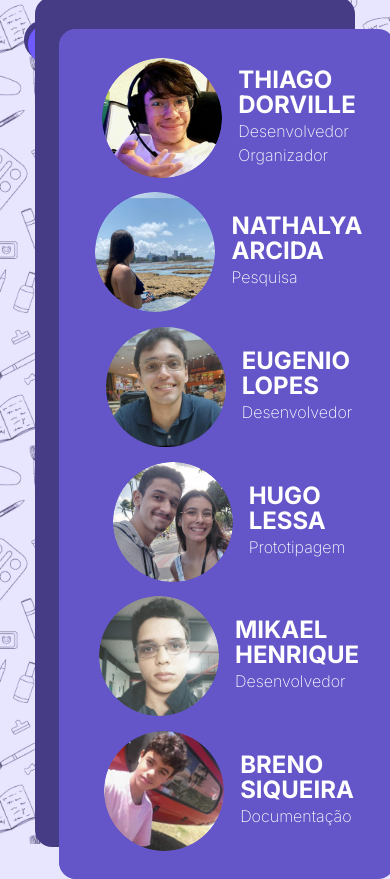
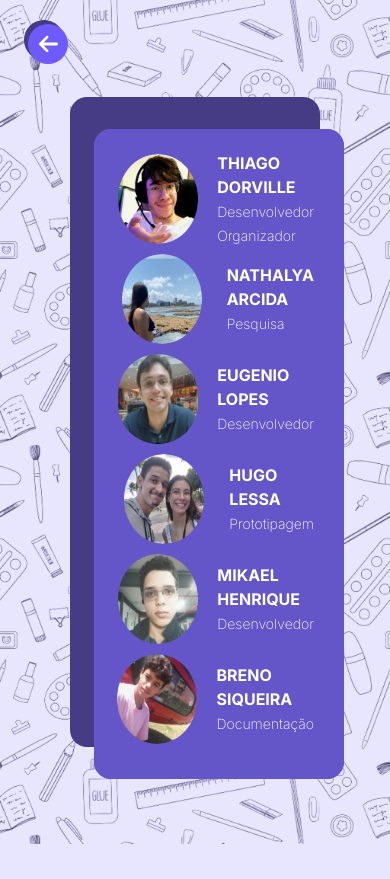
Before and after one commit to dorvillethiago/Memoriza-Libras, a React (Vite) app: page /credits in a window 390 px wide. After the commit the page ends 844 px from the top, so only its background shows below. Built offline with nearby package versions, Linux system fonts and the light colour scheme.

Commit message:
fix responsividade mobile da tela de creditos

```diff
--- a/src/modules/Credits/Page.tsx
+++ b/src/modules/Credits/Page.tsx
@@ -21,20 +21,20 @@ export default function CreditScreen() {
             initial={{ y: 100, opacity: 0}}
             animate={{ y: 0, opacity: 100}}
             className={`flex flex-row items-center justify-center bg-gap-20 bg-purple-700 rounded-[17px]
-                smartphone:absolute smartphone:h-[850px] smartphone:w-[320px] smartphone:bg-[#453C85]
+                smartphone:absolute smartphone:h-[650px] smartphone:w-[250px] smartphone:bg-[#453C85]
                 tablet:absolute tablet:w-[750px] tablet:h-[520px]
                 laptop:w-[1000px] laptop:h-[520px] laptop:relative`}>
             <div className={
-                `smartphone:absolute smartphone:h-[850px] smartphone:w-[320px] smartphone:bg-[#6456C8] smartphone:left-6 smartphone:top-8
+                `smartphone:absolute smartphone:h-[650px] smartphone:w-[250px] smartphone:bg-[#6456C8] smartphone:left-6 smartphone:top-8
                 tablet:absolute tablet:w-[750px] tablet:h-[520px] tablet:bg-[#6456C8] tablet:left-6 tablet:top-8
                 laptop:absolute laptop:w-[1000px] laptop:h-[520px] laptop:bg-[#6456C8] laptop:left-6 laptop:top-8
                 rounded-[17px]`
             }/>
             <div className={`
-                smartphone:absolute smartphone:h-[850px] smartphone:w-[336px]  smartphone:bg-[#6456C8] smartphone:left-6 smartphone:top-8 smartphone:pt-[20px] smartphone:pb-[30px] smartphone:pl-[20px]
-                tablet:absolute tablet:grid-cols-2 tablet:w-[750px] tablet:h-[520px] tablet:bg-[#6456C8] tablet:left-6 tablet:top-8
-                laptop:w-[1000px] laptop:h-[520px] laptop:grid-cols-3 laptop:left-6 laptop:top-8 laptop:p-[50px]
-                rounded-[17px] flex flex-row grid items-center gap-2
+                smartphone:absolute smartphone:h-[650px] smartphone:w-[250px]  smartphone:bg-[#6456C8] smartphone:left-6 smartphone:top-8 smartphone:pt-[20px] smartphone:pb-[30px] smartphone:pl-[20px]
+                tablet:absolute tablet:grid-cols-2 tablet:w-[750px] tablet:h-[520px] tablet:bg-[#6456C8] tablet:left-6 tablet:top-8 tablet:gap-2
+                laptop:w-[1000px] laptop:h-[520px] laptop:grid-cols-3 laptop:left-6 laptop:top-8 laptop:p-[50px] laptop:gap-2
+                rounded-[17px] flex flex-row grid items-center
             `}>
               <ColaboradorCard src={ThiagoDorville} firstName={'THIAGO'} surName={'DORVILLE'} duty={'Desenvolvedor'} organizor={'Organizador'}></ColaboradorCard>
               <ColaboradorCard src={NathalyaArcida} firstName={'NATHALYA'} surName={'ARCIDA'} duty={'Pesquisa'}></ColaboradorCard>
--- a/src/modules/Credits/components/ColaboradorCard.tsx
+++ b/src/modules/Credits/components/ColaboradorCard.tsx
@@ -10,25 +10,59 @@ interface ColaboradorProps {
 export default function ColaboradorCard({...ColaboradorInfo} :ColaboradorProps) {
     return(
         <>
-            <div className="flex relative w-[300px] h-[125px] items-center justify-center p-2 grid ">
-                <div className="flex ">
-                    <div className="flex relative items-center justify-center">
-                            <img className={`w-[120px] h-[120px] rounded-full`}
+            <div className="flex relative items-center justify-center grid
+                laptop:w-[300px] laptop:h-[125px] laptop:p-2
+                tablet:w-[300px] tablet:h-[125px] tablet:p-2
+                smartphone:w-[200px] smartphone:h-[100px]">
+                <div className="flex
+                    smartphone:w-[200px] smartphone:h-[100px]
+                    laptop:w-[250px] laptop:h-[125px]
+                    tablet:w-[250px] tablet:h-[125px]">
+                    <div className="flex relative items-center justify-center
+                        laptop:w-[250px] laptop:h-[125px]
+                        tablet:w-[250px] tablet:h-[125px]
+                        smartphone:w-[200px] smartphone:h-[100px]
+                        ">
+                            <img className={`
+                                laptop:w-[120px] laptop:h-[120px]
+                                tablet:w-[120px] tablet:h-[120px]
+                                smartphone:w-[80px] smartphone:h-[90px]
+                                rounded-full`}
                                 alt={`Colaborador ${ColaboradorInfo.firstName}  ${ColaboradorInfo.surName} `}
                                 src={ColaboradorInfo.src} />
                     </div>
-                    <div className='m-2'></div>
-                        <div className="flex relative flex-col justify-center">
+                    <div className='m-2
+                        tablet:m-2
+                        laptop:m-2'></div>
+                        <div className="flex relative flex-col justify-center
+                             smartphone:h-[100px]">
                             <div>
-                                <span className={`text-center leading-[22px] text-[24px] font-bold text-[#FFFFFF]`}>{ColaboradorInfo.firstName}</span>
+                                <span className={`text-center font-bold text-[#FFFFFF]
+                                    laptop:text-[24px] laptop:leading-[22px]
+                                    tablet:text-[24px] tablet:leading-[22px]
+                                    smartphone:text-[16px] smartphone:leading-[12px]
+                                    `}>{ColaboradorInfo.firstName}</span>
                                 <br />
-                                <span className={`text-center leading-[22px] text-[24px] font-bold text-[#FFFFFF]`}>{ColaboradorInfo.surName}</span>
+                                <span className={`
+                                    text-center font-bold text-[#FFFFFF]
+                                    laptop:text-[22px] tablet:leading-[22px]
+                                    tablet:text-[22px] tablet:leading-[22px]
+                                    smartphone:text-[16px] smartphone:leading-[12px]
+                                    `}>{ColaboradorInfo.surName}</span>
                             </div>
                             <div>
-                                <span className={`text-center leading-[15px] text-[16px] font-extralight text-[#FFFFFF]`}>{ColaboradorInfo.duty}</span>
+                                <span className={`text-center font-extralight text-[#FFFFFF]
+                                    laptop:text-[16px] tablet:leading-[15px]
+                                    tablet:text-[16px] tablet:leading-[15px]
+                                    smartphone:text-[14px] smartphone:leading-[12px]
+                                    `}>{ColaboradorInfo.duty}</span>
                             </div>
                             <div>
-                                <span className={`text-center leading-[15px] text-[16px] font-extralight text-[#FFFFFF]`}>{ColaboradorInfo.organizor}</span>
+                                <span className={`text-center leading-[15px] text-[16px] font-extralight text-[#FFFFFF]
+                                    laptop:text-[16px] tablet:leading-[15px]
+                                    tablet:text-[16px] tablet:leading-[15px]
+                                    smartphone:text-[14px] smartphone:leading-[12px]`
+                                }>{ColaboradorInfo.organizor}</span>
                             </div>
                         </div>
                     </div>
```
